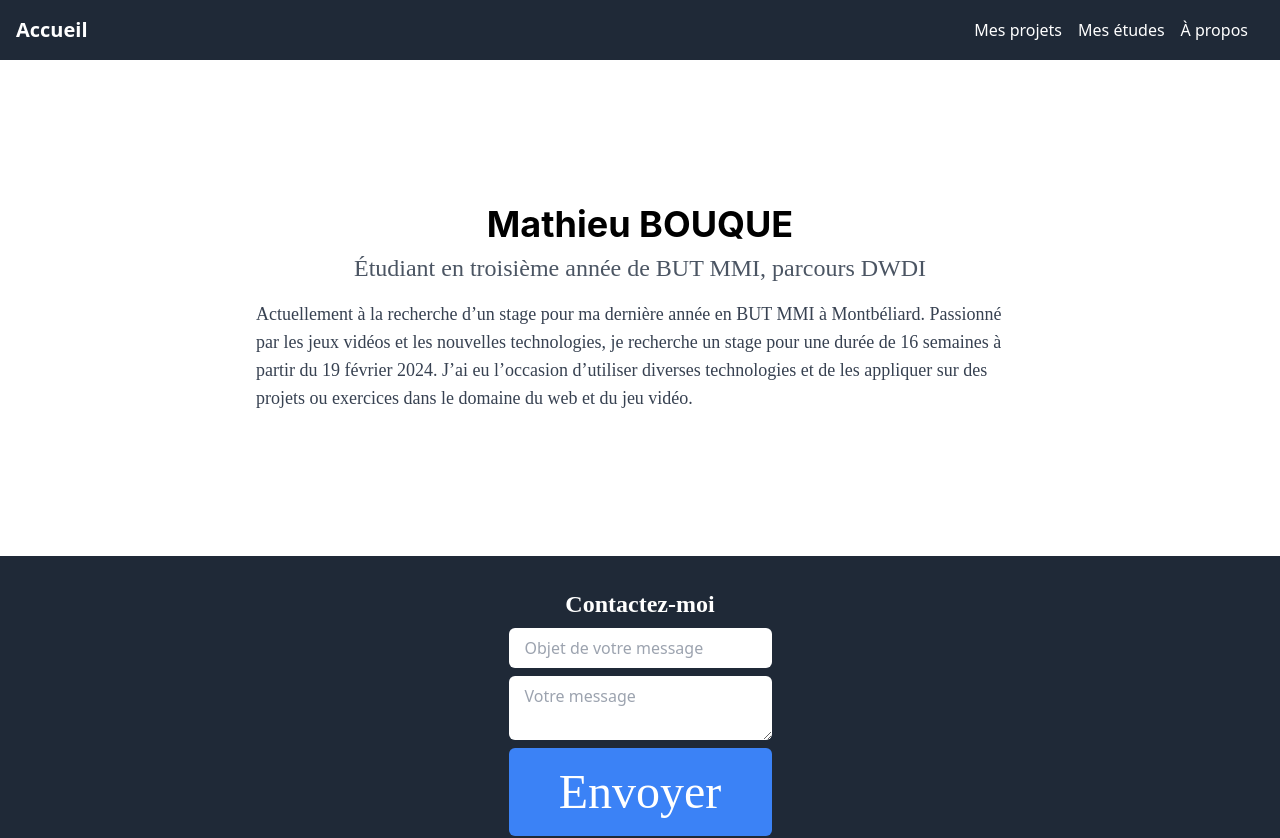
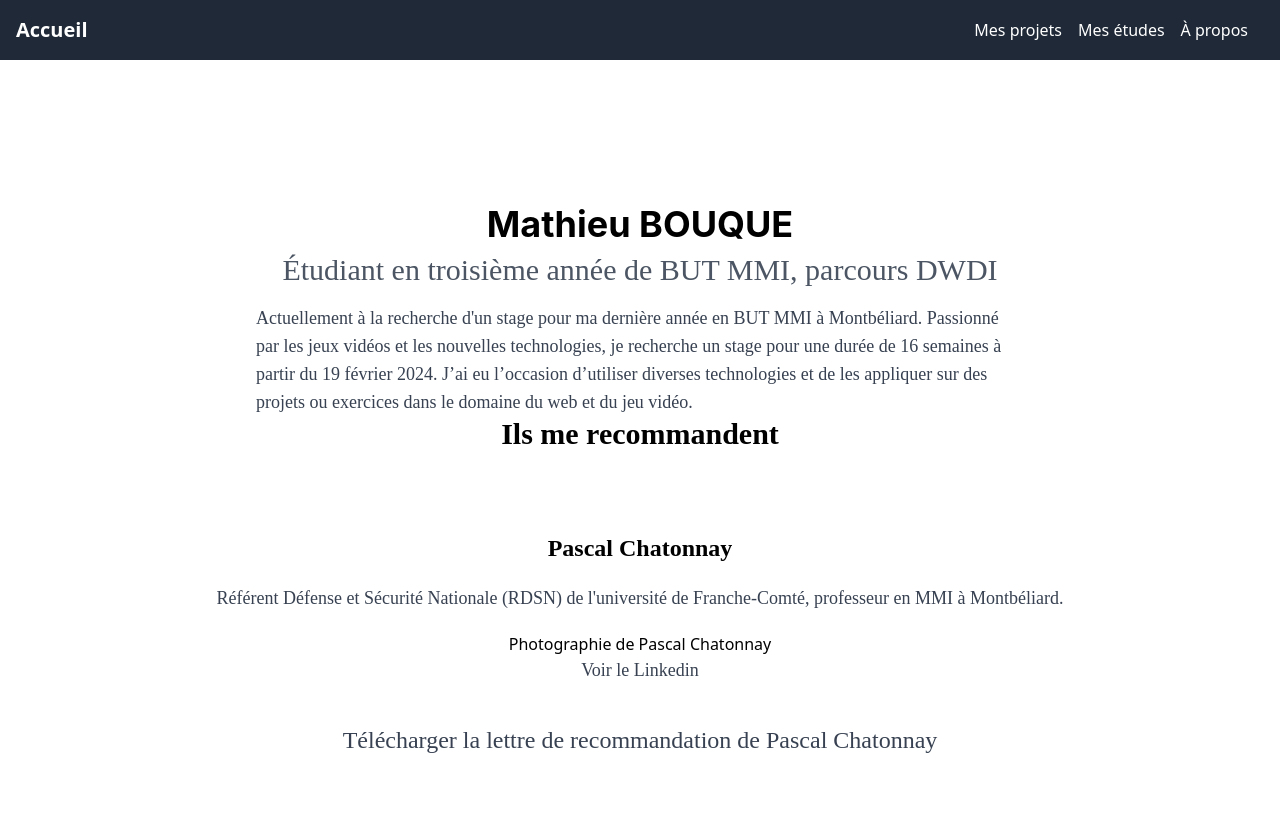
Before and after one commit to MathieuMMI/portfolio, a Vue app: page / in a window 1280 px wide. Shown: the top 838 px of the page. Built offline with nearby package versions, Linux system fonts and the light colour scheme; the HTML template or start-up script is replaced by a standard one; a web font is replaced by a local one.

Commit message:
feat: recommandation pchaton

```diff
--- a/src/views/Accueil.vue
+++ b/src/views/Accueil.vue
@@ -1,7 +1,35 @@
 <template>
   <div class="container mx-auto my-8 text-center mt-36">
     <h1 class="text-4xl font-bold mb-2">Mathieu BOUQUE</h1>
-    <h2 class="text-2xl text-gray-600 mb-4">Étudiant en troisième année de BUT MMI, parcours DWDI</h2>
-    <p class="text-lg text-gray-700 text-left mr-64 ml-64">Actuellement à la recherche d’un stage pour ma dernière année en BUT MMI à Montbéliard. Passionné par les jeux vidéos et les nouvelles technologies, je recherche un stage pour une durée de 16 semaines à partir du 19 février 2024. J’ai eu l’occasion d’utiliser diverses technologies et de les appliquer sur des projets ou exercices dans le domaine du web et du jeu vidéo.</p>
+    <h2 class="text-3xl text-gray-600 mb-4">Étudiant en troisième année de BUT MMI, parcours DWDI</h2>
+    <p class="text-lg text-gray-700 text-left mr-64 ml-64">Actuellement à la recherche d'un stage pour ma dernière année
+      en BUT MMI à Montbéliard. Passionné par les jeux vidéos et les nouvelles technologies, je recherche un stage pour
+      une durée de 16 semaines à partir du 19 février 2024. J’ai eu l’occasion d’utiliser diverses technologies et de les
+      appliquer sur des projets ou exercices dans le domaine du web et du jeu vidéo.</p>
+    <h2 class="text-3xl font-bold mb-20">Ils me recommandent</h2>
+    <div class="mb-10">
+      <h3 class="text-2xl font-bold mb-5">Pascal Chatonnay</h3>
+      <p class="text-lg text-gray-700 mb-5">Référent Défense et Sécurité Nationale (RDSN) de l'université de Franche-Comté, professeur en MMI à Montbéliard.</p>
+      <figure><img class=""><figure>Photographie de Pascal Chatonnay</figure></figure>
+      <a href="https://www.linkedin.com/in/pascalchatonnay/" class="text-center"><p class="text-lg text-gray-700">Voir le Linkedin</p></a>
+    </div>
+    <button class="text-2xl text-gray-700 mb-5" @click="telechargerPDF()">Télécharger la lettre de recommandation de Pascal Chatonnay</button>
   </div>
 </template>
+
+<script setup>
+function telechargerPDF() {
+  var urlDuPDF = 'chemin/vers/votre-fichier.pdf';
+
+  var lienTemporaire = document.createElement('a');
+  lienTemporaire.href = urlDuPDF;
+
+  lienTemporaire.download = '/Lettre_de_recommadnation_dePchaton_pourMbouque.pdf';
+
+  document.body.appendChild(lienTemporaire);
+
+  lienTemporaire.click();
+
+  document.body.removeChild(lienTemporaire);
+}
+</script>
```
Also changed, not shown: 1 other file (tests, documents, lock files or other folders).
